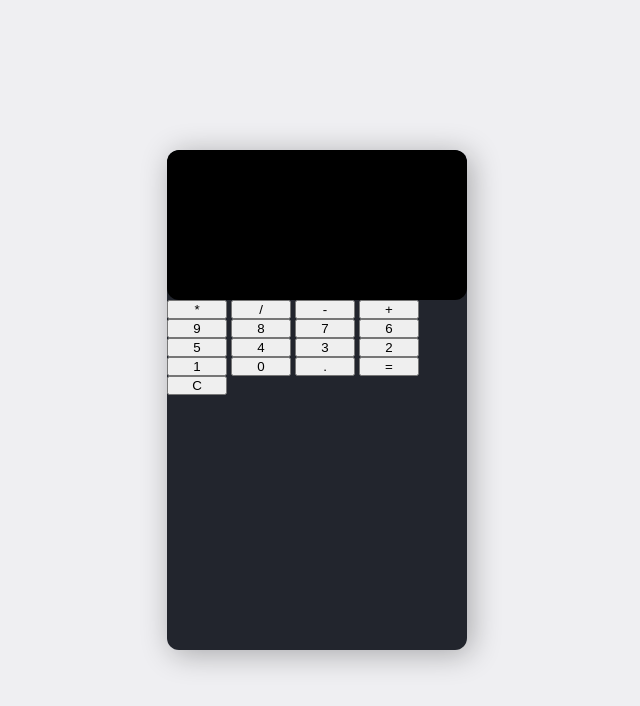
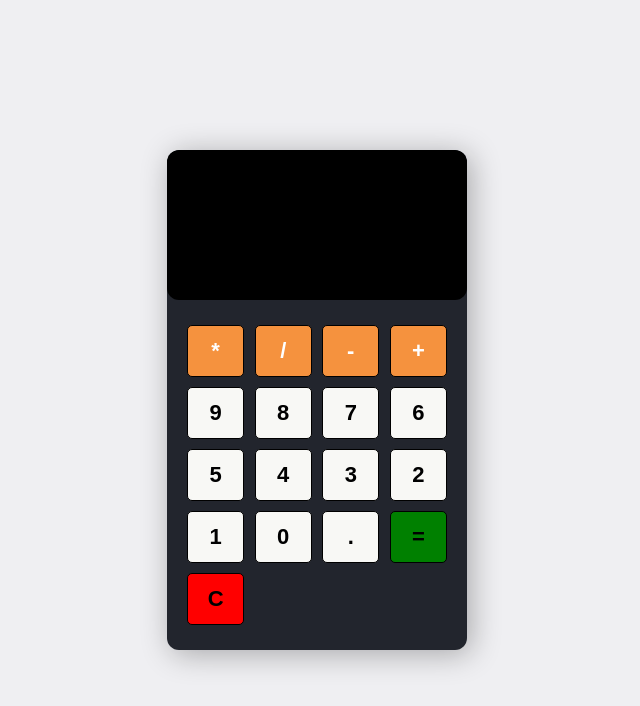
Before and after one commit to Prashanth-KC/SimpleCalculator, a plain HTML site: page index.html in a window 1280 px wide. Shown: the whole page, without its empty margins (323-963 px from the left). Drawn offline with Linux system fonts and the light colour scheme.

Commit message:
styled the calculator

```diff
--- a/index.html
+++ b/index.html
@@ -31,8 +31,8 @@
             <button type="button" class="btn btn-grey" data-num="0">0</button>
             <button type="button" class="btn btn-grey" data-num=".">.</button>
 
-            <button type="button" class="btn btn-grey" data-num="=">=</button>
-            <button type="button" class="btn btn-grey" data-num="C">C</button>
+            <button type="button" class="btn btn-equal" data-num="=">=</button>
+            <button type="button" class="btn btn-clear" data-num="C">C</button>
         </div>
     </section>
 
--- a/style.css
+++ b/style.css
@@ -34,6 +34,36 @@ form input {
     pointer-events: none;
 }
 
+.buttons {
+    display: flex;
+    flex-wrap: wrap;
+    justify-content: space-between;
+    padding: 20px;
+
+}
+
 button {
+    background-color: rgb(248, 248, 245);
+    flex: 0 0 22%;
+    margin: 5px 0px;
+    border: 1px solid #000;
     width: 60px;
+    height: 52px;
+    font-size: 22px;
+    font-weight: 600;
+    border-radius: 5px;
+    cursor: pointer;
 }
+
+.btn-yellow {
+    background-color: rgb(245, 146, 62);
+    color: #fff;
+}
+
+.btn-equal {
+    background-color: green;
+}
+
+.btn-clear {
+    background-color: red;
+}
```
